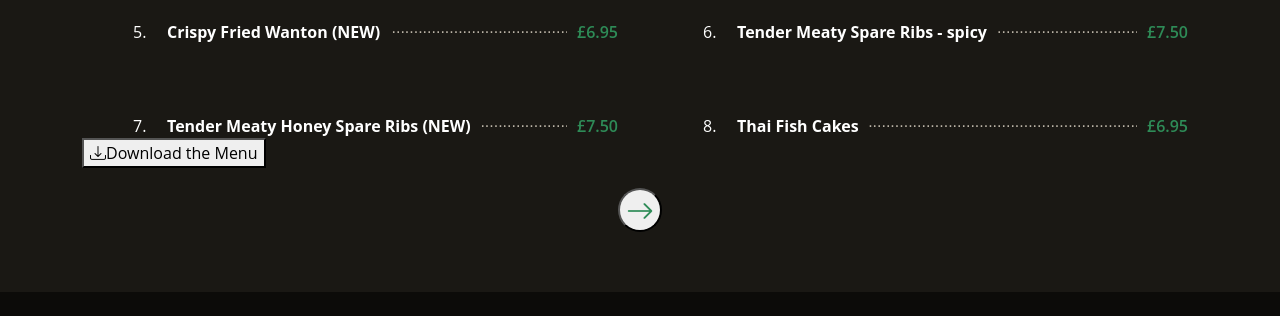
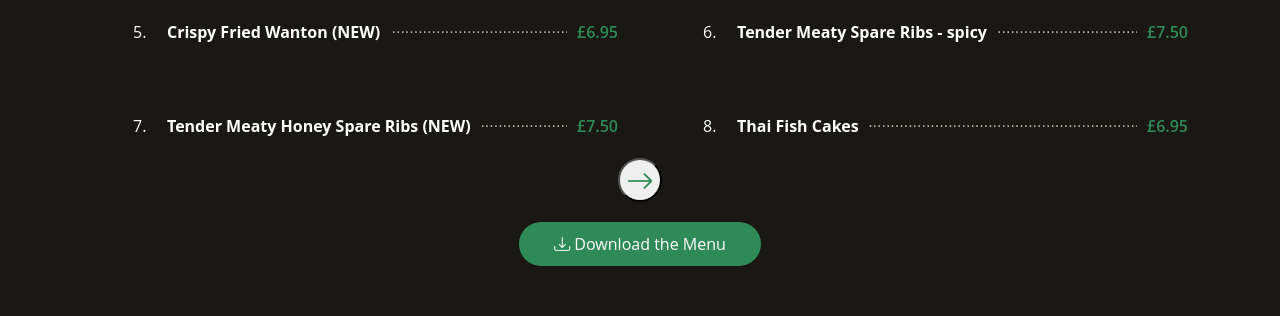
Before and after one commit to Justinng26/Papayaya_Bromley, a Next.js app: page / in a window 1280 px wide. Shown: the part 1800-2116 px from the top of the page. Built offline with nearby package versions, Linux system fonts and the light colour scheme.

Commit message:
styled download button for menu pdf

```diff
--- a/package.json
+++ b/package.json
@@ -22,6 +22,7 @@
     "prettier": "^3.2.5",
     "react": "^18",
     "react-dom": "^18",
+    "react-email": "^1.10.1",
     "react-hot-toast": "^2.4.1",
     "react-icons": "^5.0.1",
     "resend": "^3.2.0",
--- a/src/app/sections/Menu.tsx
+++ b/src/app/sections/Menu.tsx
@@ -98,14 +98,6 @@ export default function Menu() {
           )}
         </div>
 
-        {/* download PDF */}
-
-        <div>
-          <a href="/public/PapayayaMenu.pdf" download>
-            <button className="bi bi-download">Download the Menu </button>
-          </a>
-        </div>
-
         {/* Left arrow */}
         <div className="pagination">
           {currentPage > 1 && (
@@ -123,6 +115,13 @@ export default function Menu() {
             ></button>
           )}
         </div>
+
+        {/* download PDF */}
+        <div className="download">
+          <a href="/PapayayaMenu.pdf" download>
+            <button className="bi bi-download"> Download the Menu </button>
+          </a>
+        </div>
       </div>
     </section>
   );
--- a/src/app/styles/menu.css
+++ b/src/app/styles/menu.css
@@ -27,6 +27,26 @@
 
 .menu #menu-filter li:last-child {
   margin-right: 0;
+}
+
+.download {
+  display: flex;
+  align-items: center;
+  justify-content: center;
+  margin-top: 20px; /* Adjust the margin as needed */
+}
+
+.download button {
+  background: seagreen;
+  border: 0;
+  padding: 10px 35px;
+  color: #fff;
+  transition: 0.4s;
+  border-radius: 50px;
+}
+
+.download button:hover {
+  color: #1a1814;
 }
 
 .pagination {
```
Also changed, not shown: 1 other file (tests, documents, lock files or other folders).
